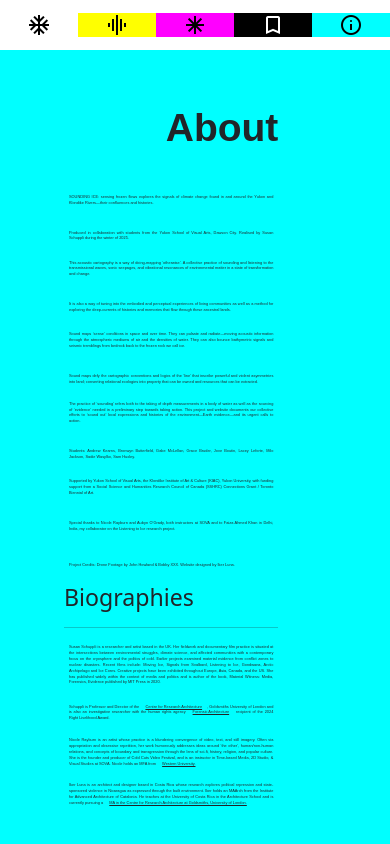
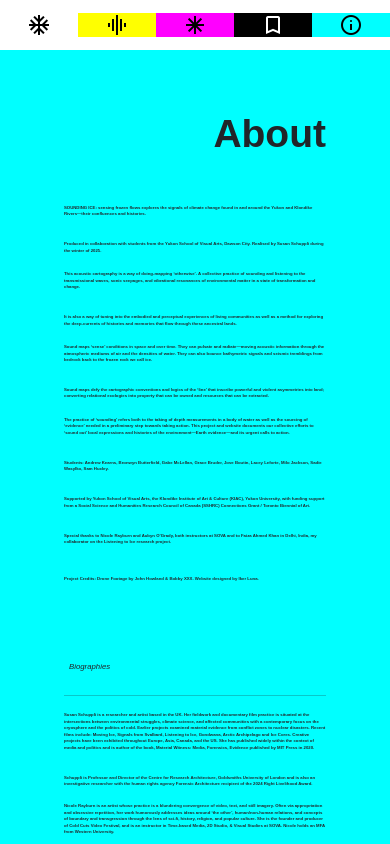
Before and after one commit to iluna007/SOUNDINGICE, a React (Vite) app: page /about in a window 390 px wide. Built offline with nearby package versions, Linux system fonts and the light colour scheme; a web font is replaced by a local one.

Commit message:
commit to homogenise all styles

```diff
--- a/src/Styles/About.css
+++ b/src/Styles/About.css
@@ -10,12 +10,12 @@ img.img-fluid {
   margin: 0 auto;
 }
 
-.titleabout {
+.title {
   font-family: "Bebas Neue", sans-serif;
   font-weight: bolder;
   font-size: 10vw; /* Mantén el tamaño grande para el título */
   margin: 0;
-  line-height: 0.5;
+  line-height: 0.8;
   text-align: right;
    /* Ajusta el espacio entre líneas */
 }
@@ -23,24 +23,41 @@ img.img-fluid {
 .description {
   font-family: "Montserrat", sans-serif;
   font-weight: bold;
-  font-size: 2.5vw; /* Tamaño más pequeño para la descripción */
-  margin-top: 1rem;
+  font-size: 1.1vw; /* Tamaño más pequeño para la descripción */
   display: inline-block; /* Para que el fondo se ajuste al contenido */
-  padding-left: 50px;
-  padding-right: 50px;
-  border-radius: 10px;
   text-align: justify;
-  text-align: right;
+  text-align: left;
+  color: inherit;
 }
-.description5 {
+
+.description_forlinks {
+  font-family: "Montserrat", sans-serif;
+  font-weight: bold;
+  font-size: 1.1vw; /* Tamaño más pequeño para la descripción */
+  display: inline-block; /* Para que el fondo se ajuste al contenido */
+  text-align: justify;
+  text-align: left;
+  color: inherit;
+  text-decoration: none;
+}
+
+
+
+.description_forlinks:hover {
+  color: white;
+}
+
+
+
+.subtitles {
   font-family: "Montserrat2", sans-serif;
   font-weight: lighter;
-  font-style: regular;
-  font-size: 1vw; /* Tamaño más pequeño para la descripción */
+  font-style: italic;
+  font-size: 2vw; /* Tamaño más pequeño para la descripción */
+  margin-top: 1rem;
   display: inline-block; /* Para que el fondo se ajuste al contenido */
   padding-left: 5px;
   padding-right: 5px;
-  border-radius: 5px;
-  text-align: justify;
-  color: inherit;
+  border-radius: 10px;
+  text-align: left;
 }
--- a/src/Styles/Fieldworks.css
+++ b/src/Styles/Fieldworks.css
@@ -10,7 +10,7 @@ img.img-fluid {
   margin: 0 auto;
 }
 
-.titlefieldworks {
+.title {
   font-family: "Bebas Neue", sans-serif;
   font-weight: bolder;
   font-size: 10vw; /* Mantén el tamaño grande para el título */
@@ -20,17 +20,40 @@ img.img-fluid {
    /* Ajusta el espacio entre líneas */
 }
 
-.description_general {
+.description {
   font-family: "Montserrat", sans-serif;
   font-weight: normal;
-  font-size: 1vw; /* Tamaño más pequeño para la descripción */
+  font-size: 1.1vw; /* Tamaño más pequeño para la descripción */
   display: inline-block; /* Para que el fondo se ajuste al contenido */
-  padding-left: 5px;
-  padding-right: 5px;
   text-align: justify;
   text-align: left;
   color: inherit;
 }
+.description {
+  font-family: "Montserrat", sans-serif;
+  font-weight: bold;
+  font-size: 1.1vw; /* Tamaño más pequeño para la descripción */
+  display: inline-block; /* Para que el fondo se ajuste al contenido */
+  text-align: justify;
+  text-align: left;
+  color: inherit;
+}
+
+.description_forlinks {
+  font-family: "Montserrat", sans-serif;
+  font-weight: bold;
+  font-size: 1.1vw; /* Tamaño más pequeño para la descripción */
+  display: inline-block; /* Para que el fondo se ajuste al contenido */
+  text-align: justify;
+  text-align: left;
+  color: inherit;
+  text-decoration: none;
+}
+
+.description_forlinks:hover {
+  color: yellow;
+}
+
 .subtitles {
   font-family: "Montserrat2", sans-serif;
   font-weight: lighter;
--- a/src/Styles/Home.css
+++ b/src/Styles/Home.css
@@ -45,14 +45,14 @@
 .titlehome {
   font-family: "Bebas Neue", sans-serif;
   font-weight: bolder;
-  font-size: 13vw; /* Mantén el tamaño grande para el título */
+  font-size: 17vw; /* Mantén el tamaño grande para el título */
   margin: 0;
   line-height: 0.8;
   text-align: justify;
    /* Ajusta el espacio entre líneas */
 }
 
-.description {
+.description1 {
   font-family: "Montserrat", sans-serif;
   font-weight: bold;
   font-size: 2vw; /* Tamaño más pequeño para la descripción */
@@ -63,16 +63,17 @@
   border-radius: 10px;
   text-align: justify;
   text-align: right;
-  line-height: 1;
+  line-height: 1.25;
 
 }
 .description2 {
   font-family: "Montserrat2", sans-serif;
   font-weight: lighter;
   font-style: italic;
-  font-size: 2vw; /* Tamaño más pequeño para la descripción */
+  font-size: 1.5vw; /* Tamaño más pequeño para la descripción */
   margin-top: 1rem;
   display: inline-block; /* Para que el fondo se ajuste al contenido */
+  padding-top: 100px;
   padding-left: 50px;
   padding-right: 50px;
   border-radius: 10px;
--- a/src/Styles/Resources.css
+++ b/src/Styles/Resources.css
@@ -10,7 +10,7 @@ img.img-fluid {
   margin: 0 auto;
 }
 
-.titleResource {
+.title {
   font-family: "Bebas Neue", sans-serif;
   font-weight: bolder;
   font-size: 10vw; /* Mantén el tamaño grande para el título */
@@ -18,18 +18,34 @@ img.img-fluid {
   line-height: 0.8;
   text-align: right;
    /* Ajusta el espacio entre líneas */
+   /* Ajusta el espacio entre líneas */
 }
 
-.description4 {
+
+.description {
   font-family: "Montserrat", sans-serif;
-  font-weight: normal;
-  font-size: 1vw; /* Tamaño más pequeño para la descripción */
+  font-weight: bold;
+  font-size: 1.1vw; /* Tamaño más pequeño para la descripción */
   display: inline-block; /* Para que el fondo se ajuste al contenido */
   text-align: justify;
   text-align: left;
   color: inherit;
 }
 
+.description_forlinks {
+  font-family: "Montserrat", sans-serif;
+  font-weight: bold;
+  font-size: 1.1vw; /* Tamaño más pequeño para la descripción */
+  display: inline-block; /* Para que el fondo se ajuste al contenido */
+  text-align: justify;
+  text-align: left;
+  color: inherit;
+  text-decoration: none;
+}
+
+.description_forlinks:hover {
+  color: cyan;
+}
 
 .subtitles {
   font-family: "Montserrat2", sans-serif;
--- a/src/pages/about.jsx
+++ b/src/pages/about.jsx
@@ -1,6 +1,4 @@
 import "../Styles/About.css";
-import GlitchText from "../components/GlitchText";
-
 
 const About = () => {
 	return (
@@ -8,7 +6,7 @@ const About = () => {
 			<div
 				className='mt-6'
 				style={{
-					textAlign: "left",
+					textAlign: "justify",
 					paddingTop: "48px",
 					paddingBottom: "24px",
 					paddingLeft: "32px",
@@ -17,45 +15,44 @@ const About = () => {
 			>
 				<div className='row example'>
 					<div className='col'>
-						<h2 className='titleabout'>About</h2>
-						<div className='mt-5'></div>
-						<div className='mt-5'></div>
-						<p className='description5'>
+						<h2 className='title'>About</h2>
+						<div className='mt-5'>
+							<p className='description'>
 								<strong>SOUNDING ICE: sensing frozen flows</strong> explores the
 								signals of climate change found in and around the Yukon and
 								Klondike Rivers—their confluences and histories.
 							</p>
-						<p className='description5'>
+							<p className='description'>
 								Produced in collaboration with students from the Yukon School of
 								Visual Arts, Dawson City. Realised by Susan Schuppli during the
 								winter of 2025.
 							</p>
-						<p className='description5'>
-							This acoustic cartography is a way of doing-mapping ‘otherwise’. A
-							collective practice of sounding and listening to the
+							<p className='description'>
+								This acoustic cartography is a way of doing-mapping ‘otherwise’.
+								A collective practice of sounding and listening to the
 								transmissional waves, sonic seepages, and vibrational resonances
 								of environmental matter in a state of transformation and change.
 							</p>
-						<p className='description5'>
+							<p className='description'>
 								It is also a way of tuning into the embodied and perceptual
 								experiences of living communities as well as a method for
 								exploring the deep-currents of histories and memories that flow
 								through these ancestral lands.
 							</p>
-						<p className='description5'>
+							<p className='description'>
 								Sound maps ‘sense’ conditions in space and over time. They can
 								pulsate and radiate—moving acoustic information through the
 								atmospheric mediums of air and the densities of water. They can
 								also bounce bathymetric signals and seismic tremblings from
 								bedrock back to the frozen rock we call ice.
 							</p>
-						<p className='description5'>
+							<p className='description'>
 								Sound maps defy the cartographic conventions and logics of the
 								‘line’ that inscribe powerful and violent asymmetries into land;
 								converting relational ecologies into property that can be owned
 								and resources that can be extracted.
 							</p>
-						<p className='description5'>
+							<p className='description'>
 								The practice of ‘sounding’ refers both to the taking of depth
 								measurements in a body of water as well as the sourcing of
 								‘evidence’ needed in a preliminary step towards taking action.
@@ -63,50 +60,52 @@ const About = () => {
 								‘sound out’ local expressions and histories of the
 								environment—Earth evidence—and its urgent calls to action.
 							</p>
-						<p className='description5'>
+							<p className='description'>
 								<strong>Students:</strong> Andrew Kearns, Bronwyn Butterfield,
 								Gabe McLellan, Grace Bruder, Jove Boutin, Lacey Leforte, Milo
 								Jackson, Sadie Wasylko, Sam Huxley.
 							</p>
-						<p className='description5'>
+							<p className='description'>
 								Supported by Yukon School of Visual Arts, the Klondike Institute
 								of Art & Culture (KIAC), Yukon University, with funding support
 								from a Social Science and Humanities Research Council of Canada
 								(SSHRC) Connections Grant / Toronto Biennial of Art.
 							</p>
-						<p className='description5'>
+							<p className='description'>
 								Special thanks to Nicole Rayburn and Aubyn O’Grady, both
 								instructors at SOVA and to Faiza Ahmed Khan in Delhi, India, my
 								collaborator on the Listening to Ice research project.
 							</p>
-						<p className='description5'>
+							<p className='description'>
 								Project Credits: Drone Footage by John Howland & Bobby XXX.
 								Website designed by Iker Luna.
 							</p>
-
-						<h3>Biographies</h3>
+						</div>
+						<div className='mt-5'>
+							<h3 className='subtitles'>Biographies</h3>
 							<hr></hr>
-						<p className='description5'>
+							<p className='description'>
 								<strong>Susan Schuppli</strong> is a researcher and artist based
-							in the UK. Her fieldwork and documentary film practice is situated
-							at the intersections between environmental struggles, climate
-							science, and affected communities with a contemporary focus on the
-							cryosphere and the politics of cold. Earlier projects examined
-							material evidence from conflict zones to nuclear disasters. Recent
-							films include: Moving Ice, Signals from Svalbard, Listening to
-							Ice, Gondwana, Arctic Archipelago and Ice Cores. Creative projects
-							have been exhibited throughout Europe, Asia, Canada, and the US.
-							She has published widely within the context of media and politics
-							and is author of the book, Material Witness: Media, Forensics,
-							Evidence published by MIT Press in 2020.
+								in the UK. Her fieldwork and documentary film practice is
+								situated at the intersections between environmental struggles,
+								climate science, and affected communities with a contemporary
+								focus on the cryosphere and the politics of cold. Earlier
+								projects examined material evidence from conflict zones to
+								nuclear disasters. Recent films include: Moving Ice, Signals
+								from Svalbard, Listening to Ice, Gondwana, Arctic Archipelago
+								and Ice Cores. Creative projects have been exhibited throughout
+								Europe, Asia, Canada, and the US. She has published widely
+								within the context of media and politics and is author of the
+								book, Material Witness: Media, Forensics, Evidence published by
+								MIT Press in 2020.
 							</p>
-						<p className='description5'>
+							<p className='description'>
 								Schuppli is Professor and Director of the{" "}
 								<a
 									href='https://research-architecture.org/'
 									target='_blank'
 									rel='noopener noreferrer'
-								className='description5'
+									className='description_forlinks'
 								>
 									Centre for Research Architecture
 								</a>
@@ -116,52 +115,52 @@ const About = () => {
 									href='https://forensic-architecture.org/'
 									target='_blank'
 									rel='noopener noreferrer'
-								className='description5'
+									className='description_forlinks'
 								>
 									Forensic Architecture
 								</a>{" "}
 								recipient of the 2024 Right Livelihood Award.
 							</p>
 
-						<p className='description5'>
+							<p className='description'>
 								<strong>Nicole Rayburn</strong> is an artist whose practice is a
 								blundering convergence of video, text, and still imagery. Often
 								via appropriation and obsessive repetition, her work humorously
-							addresses ideas around ‘the other’, human/non-human relations, and
-							concepts of boundary and transgression through the lens of sci-fi,
-							history, religion, and popular culture. She is the founder and
-							producer of Cold Cuts Video Festival, and is an instructor in
-							Time-based Media, 2D Studio, & Visual Studies at SOVA. Nicole
-							holds an MFA from{" "}
+								addresses ideas around ‘the other’, human/non-human relations,
+								and concepts of boundary and transgression through the lens of
+								sci-fi, history, religion, and popular culture. She is the
+								founder and producer of Cold Cuts Video Festival, and is an
+								instructor in Time-based Media, 2D Studio, & Visual Studies at
+								SOVA. Nicole holds an MFA from{" "}
 								<a
 									href='https://www.uwo.ca/visarts/'
 									target='_blank'
 									rel='noopener noreferrer'
-								className='description5'
+									className='description_forlinks'
 								>
 									Western University.
 								</a>
 							</p>
-						<p className='description5'>
+							<p className='description'>
 								<strong>Iker Luna</strong> is an architect and designer based in
 								Costa Rica whose research explores political repression and
 								state-sponsored violence in Nicaragua as expressed through the
 								built environment. Iker holds an MAArch from the Institute for
 								Advanced Architecture of Catalonia. He teaches at the University
-							of Costa Rica in the Architecture School and is currently pursuing
-							a{" "}
+								of Costa Rica in the Architecture School and is currently
+								pursuing a{" "}
 								<a
 									href='https://www.gold.ac.uk/architecture/programmes/'
 									target='_blank'
 									rel='noopener noreferrer'
-								className='description5'
+									className='description_forlinks'
 								>
 									MA in the Centre for Research Architecture at Goldsmiths,
 									University of London.
 								</a>
 							</p>
 						</div>
-					<div className='col-2'></div>
+					</div>
 				</div>
 			</div>
 		</div>
--- a/src/pages/fieldworks.jsx
+++ b/src/pages/fieldworks.jsx
@@ -15,7 +15,7 @@ const Fieldworks = () => {
 			>
 				<div className='row example'>
 					<div className='col'>
-						<h2 className='titlefieldworks'>Field Works</h2>
+						<h2 className='title'>Field Works</h2>
 
 						{/* Four-column section */}
 						<div className='row mt-5'>
@@ -23,7 +23,8 @@ const Fieldworks = () => {
 								<h3 className='subtitles'>
 									Crackling Transmissions & Cracking Ice
 								</h3>
-								<p className='description_general'>
+								<hr></hr>
+								<p className='description'>
 									Drilling a series of holes through the 1.5 metre thickness of
 									winter-ice allows us to lower our hydrophones and tune into
 									the underwater sounds of the Yukon River. The stillness that
@@ -33,7 +34,7 @@ const Fieldworks = () => {
 									compressed air being released from chunks of free-floating
 									ice.
 								</p>
-								<p className='description_general'>
+								<p className='description'>
 									<strong>Equipment used:</strong> Aquarian Audio H3
 									omni-directional Hydrophone range 10 Hz to 100KHz and the
 									Ambient Sound Fish omni-directional Hydrophone ASF-1 MKII 7Hz-
@@ -42,7 +43,8 @@ const Fieldworks = () => {
 							</div>
 							<div className='col-md-3'>
 								<h3 className='subtitles'>From Deep Freeze to Thaw</h3>
-								<p className='description_general'>
+								<hr></hr>
+								<p className='description'>
 									The Yukon is already warming at twice the rate of the entire
 									Planet. As temperatures continue to rise, average annual
 									precipitation will increase and become more variable. The
@@ -51,7 +53,7 @@ const Fieldworks = () => {
 										href='https://yukon.ca/en/science-and-natural-resources/research-and-monitoring/climate-change-yukon'
 										target='_blank'
 										rel='noopener noreferrer'
-										className='description_general'
+										className='description_forlinks'
 									>
 										climate change in the Yukon
 									</a>
@@ -64,7 +66,7 @@ const Fieldworks = () => {
 									signals of climate change across many different scales and
 									contexts.
 								</p>
-								<p className='description_general'>
+								<p className='description'>
 									<strong>Equipment used:</strong> LOM Uši pair of
 									stereo-matched, low noise and high sensitivity
 									omni-directional microphones for recording delicate sounds and
@@ -75,7 +77,8 @@ const Fieldworks = () => {
 							</div>
 							<div className='col-md-3'>
 								<h3 className='subtitles'>Auroral Acoustics</h3>
-								<p className='description_general'>
+								<hr></hr>
+								<p className='description'>
 									When solar winds break through the Earth’s magnetic field,
 									their charged particles collide with molecules of atmospheric
 									gases producing a ‘natural cinema’ that electrifies the night
@@ -84,7 +87,7 @@ const Fieldworks = () => {
 									Using a series of bespoke microphones we tune into the sonic
 									worlds of these natural radio signals.
 								</p>
-								<p className='description_general'>
+								<p className='description'>
 									“We can ‘hear’ the aurorae as a busy chatter when these radio
 									signals are converted to sound, again varying on the real
 									timescale that you can hear."{" "}
@@ -92,12 +95,12 @@ const Fieldworks = () => {
 										href='https://www.gresham.ac.uk/watch-now/sounds-universe'
 										target='_blank'
 										rel='noopener noreferrer'
-										className='description_general'
+										className='description_forlinks'
 									>
 										Astronomer Caroline Crawford on the sounds of the universe.
 									</a>
 								</p>
-								<p className='description_general'>
+								<p className='description'>
 									<strong>Equipment used:</strong> LOM Elektrosluch 3+ is an
 									open-source device for listening to electromagnetic fields.
 									Mole-Rat is an experimental EMF audio device for exploring the
@@ -106,7 +109,8 @@ const Fieldworks = () => {
 							</div>
 							<div className='col-md-3'>
 								<h3 className='subtitles'>Frozen Futures</h3>
-								<p className='description_general'>
+								<hr></hr>
+								<p className='description'>
 									As feedback loops between the hydrological cycles of these two
 									great river systems interact with societal changes as well as
 									broader forces, how might we tune into their complex sonic
@@ -116,7 +120,7 @@ const Fieldworks = () => {
 									many different socio- economic pressures that organise life in
 									the North?
 								</p>
-								<p className='description_general'>
+								<p className='description'>
 									<strong>Equipment used:</strong> Tremor Labs XEOFÓN - Geophone
 									Seismic Omni-directional Microphone (Converts seismic activity
 									and vibrations into voltages). Zoom H5 4-Track Portable
@@ -128,9 +132,9 @@ const Fieldworks = () => {
 						{/* Field Trip section */}
 						<div className='row mt-5'>
 							<div className='col-md-12'>
-								<h3>Field Trip</h3>
+								<h3 className='subtitles'>Field Trip</h3>
 								<hr></hr>
-								<p className='description2'>
+								<p className='description'>
 									Tombstone Territorial Park. This is a 2,200 square kilometres
 									protected and unique wilderness of rugged peaks, permafrost
 									landforms and abundant wildlife, all reflected in a rich First
--- a/src/pages/home.jsx
+++ b/src/pages/home.jsx
@@ -38,7 +38,7 @@ const Home = () => {
 							<GlitchText>ICE</GlitchText>
 						</Link>
 					</h1>
-					<p className='description'>
+					<p className='description1'>
 						An acoustic cartography exploring the signals of climate change
 						found in and around the Yukon and Klondike Rivers—their confluences
 						and histories.
```
Also changed, not shown: src/pages/Resources.jsx (+46 -50 lines), 21 other files (tests, documents, lock files or other folders). Lines whose indentation alone changed are shown as unchanged.
